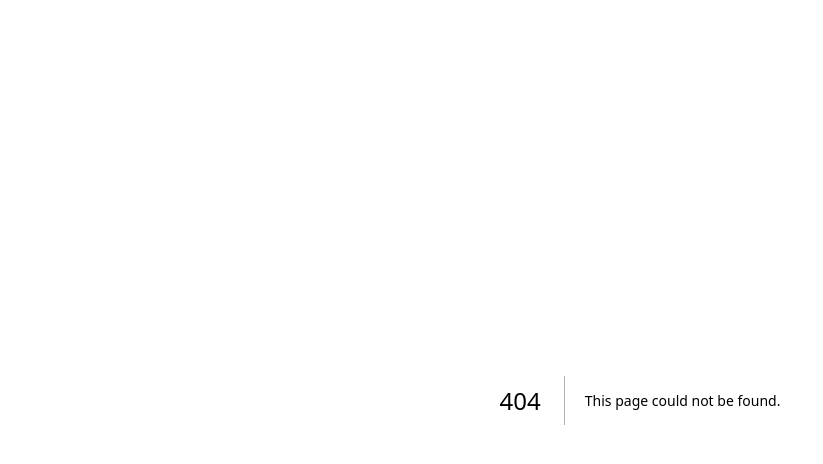
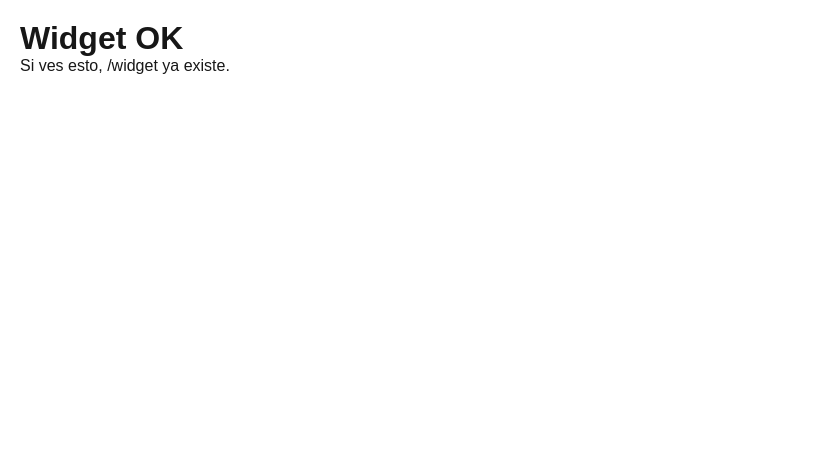
Before and after one commit to santilobos/portfolio-assistant-api2, a Next.js app: page /widget in a window 1280 px wide. Before the commit this address had no page. Shown: the top 464 px of the page, without its empty margins (0-823 px from the left). Built offline with nearby package versions, Linux system fonts and the light colour scheme.

Commit message:
Add /widget route

```diff
--- /dev/null
+++ b/app/widget/page.tsx
@@ -0,0 +1,8 @@
+export default function Widget() {
+  return (
+    <div style={{ padding: 20 }}>
+      <h1>Widget OK</h1>
+      <p>Si ves esto, /widget ya existe.</p>
+    </div>
+  )
+}
```
